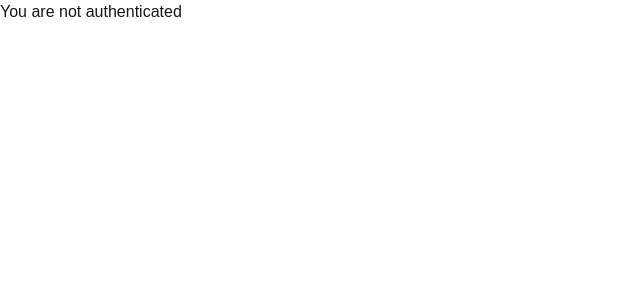
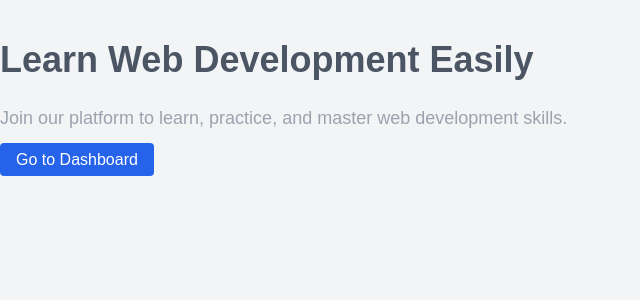
Before and after one commit to ometman/stackvarsity, a Next.js app in the folder frontend/: page /dashboard in a window 1280 px wide. Shown: the top 300 px of the page, without its empty margins (0-640 px from the left). Built offline with nearby package versions, Linux system fonts and the light colour scheme.

Commit message:
Fix login route to dashboard issue with contextAPI

```diff
--- a/frontend/src/app/auth/login/page.tsx
+++ b/frontend/src/app/auth/login/page.tsx
@@ -4,14 +4,15 @@ import { useRouter } from "next/navigation";
 import { useState } from "react";
 import Image from "next/image";
 import apiClient from "../../../utils/api"; // Importing the pre-configured axios instance
-import { useAuth } from "../../context/AuthContext";
+// import { useAuth } from "../../context/AuthContext";
+
 export default function LoginPage() {
   const [email, setEmail] = useState("");
   const [password, setPassword] = useState("");
   const [error, setError] = useState("");
   const [isLoading, setIsLoading] = useState(false);
   const router = useRouter();
-  const { login } = useAuth();
+  // const { login } = useAuth();
 
 
   const handleLogin = async () => {
@@ -24,9 +25,9 @@ export default function LoginPage() {
     setError(""); // Clear previous errors
     try {
       const response = await apiClient.post("/api/users/login", { email, password });
-      const { token } = await response.data.json();
-      localStorage.setItem("authToken", token)
-      login(token);
+      // const { token } = await response.data.json();
+      // localStorage.setItem("authToken", token)
+      // login(token);
       router.push("/dashboard"); // Navigate to the dashboard on successful login
     } catch (error: any) {
       setError(error.response?.data?.message || "An error occurred. Please try again.");
--- a/frontend/src/app/context/AuthContext.tsx
+++ b/frontend/src/app/context/AuthContext.tsx
@@ -10,6 +10,7 @@ type AuthContextType = {
 };
 
 const AuthContext = createContext<AuthContextType | undefined>(undefined);
+
 
 export const AuthProvider = ({ children }: { children: React.ReactNode }) => {
   const [isAuthenticated, setIsAuthenticated] = useState(false);
--- a/frontend/src/app/dashboard/DashboardLayout.tsx
+++ b/frontend/src/app/dashboard/DashboardLayout.tsx
@@ -1,3 +1,5 @@
+"use client"
+
 import React from "react";
 import Header from "../../components/Header";
 import Sidebar from "../../components/Sidebar";
--- a/frontend/src/app/dashboard/DashboardView.tsx
+++ b/frontend/src/app/dashboard/DashboardView.tsx
@@ -1,10 +1,12 @@
+"use client";
+
 import DashboardLayout from "./DashboardLayout";
-import CourseList from "../../features/dashboard/CourseList";
+import CourseList from "./CourseList";
 
 const DashboardView = () => {
   return (
     <DashboardLayout>
-      <h1>Welcome to Your Dashboard</h1>
+      <h1>Welcome to Your DashboardLayout </h1>
       <CourseList />
     </DashboardLayout>
   );
--- a/frontend/src/app/dashboard/page.tsx
+++ b/frontend/src/app/dashboard/page.tsx
@@ -1,32 +1,34 @@
 // dashboard/page.tsx
-// import Link from 'next/link';
-// import Header from '../../components/Header';
+import Link from 'next/link';
+import Header from '../../components/Header';
 
-// export default function Home() {
-//   return (
-//     <div className="min-h-screen bg-gray-100">
-//       <Header />
-//       <main className="container mx-auto py-10">
-//         <h2 className="text-4xl text-gray-600 font-bold mb-6">Learn Web Development Easily</h2>
-//         <p className="text-lg text-gray-400 mb-4">
-//           Join our platform to learn, practice, and master web development skills.
-//         </p>
-//         <Link href="/dashboard" className="bg-blue-600 text-white px-4 py-2 rounded hover:bg-blue-700">
-//           Go to Dashboard
-//         </Link>
-//       </main>
-//     </div>
-//   );
+export default function Home() {
+  return (
+    <div className="min-h-screen bg-gray-100">
+      {/* <Header /> */}
+      <main className="container mx-auto py-10">
+        <h2 className="text-4xl text-gray-600 font-bold mb-6">Learn Web Development Easily</h2>
+        <p className="text-lg text-gray-400 mb-4">
+          Join our platform to learn, practice, and master web development skills.
+        </p>
+        <Link href="/dashboard" className="bg-blue-600 text-white px-4 py-2 rounded hover:bg-blue-700">
+          Go to Dashboard
+        </Link>
+      </main>
+    </div>
+  );
+}
+
+// "use client";
+
+// import { useAuth } from "../context/AuthContext";
+// import DashboardView from "./DashboardView";
+
+// export default function Dashboard() {
+//    const { isAuthenticated, token } = useAuth();
+
+//    if (!isAuthenticated) {
+//     return (<p>You are not authenticated</p>)
+//    }
+//   return <DashboardView />;
 // }
-
-import { useAuth } from "../context/AuthContext";
-import DashboardView from "./DashboardView";
-
-export default function Dashboard() {
-   const { isAuthenticated, token } = useAuth();
-
-   if (!isAuthenticated) {
-    return (<p>You are not authenticated</p>)
-   }
-  return <DashboardView />;
-}
--- a/frontend/src/app/page.tsx
+++ b/frontend/src/app/page.tsx
@@ -3,7 +3,7 @@ import Footer from '../components/Footer';
 export default function Home() {
   return (
     <div className="min-h-screen bg-gray-100">
-      <Header isAuthenticated={false} />
+      <Header />
       <main className="container mx-auto py-10">
         <h2 className="text-4xl text-gray-600 font-bold mb-6">Welcome to StackVarsity</h2>
         <p className="text-lg text-gray-400 mb-4">
--- a/frontend/src/components/Header.tsx
+++ b/frontend/src/components/Header.tsx
@@ -4,26 +4,25 @@ import Link from "next/link";
 import { useState } from "react";
 import { useRouter } from "next/navigation";
 import { FaUserCircle, FaBell, FaSearch, FaBars, FaTimes } from "react-icons/fa";
+import { useAuth } from "../app/context/AuthContext"; // Import useAuth
 
-const Header = ({ isAuthenticated }: { isAuthenticated: boolean }) => {
+const Header = () => {
   const router = useRouter();
+  const { isAuthenticated, logout } = useAuth(); // Access auth state and logout function
   const [isMenuOpen, setIsMenuOpen] = useState(false);
 
   const handleLogout = () => {
-    // Logout logic here
-    console.log("User logged out");
+    logout(); // Call logout from context
     router.push("/login");
   };
 
   return (
-    <header className="bg-blue-600 text-white shadow-lg">
+    <header className="bg-blue-600 text-white shadow-md">
       <div className="container mx-auto flex items-center justify-between p-4">
         {/* Logo */}
-        <div className="logo">
-          <h1 className="text-2xl font-bold">
-            <Link href="/">StackVarsity</Link>
-          </h1>
-        </div>
+        <h1 className="text-2xl font-bold">
+          <Link href="/">StackVarsity</Link>
+        </h1>
 
         {/* Desktop Navigation */}
         <nav className="hidden md:flex space-x-6">
@@ -75,7 +74,7 @@ const Header = ({ isAuthenticated }: { isAuthenticated: boolean }) => {
             <>
               <Link
                 href="/auth/login"
-                className="hover:bg-gray-100 text-blue-600 bg-white px-4 py-1 rounded"
+                className="text-blue-600 bg-white px-4 py-1 rounded hover:bg-gray-100"
               >
                 Login
               </Link>
@@ -90,7 +89,7 @@ const Header = ({ isAuthenticated }: { isAuthenticated: boolean }) => {
 
           {/* Hamburger Menu */}
           <button
-            className="md:hidden text-xl"
+            className="md:hidden text-2xl focus:outline-none"
             onClick={() => setIsMenuOpen(!isMenuOpen)}
           >
             {isMenuOpen ? <FaTimes /> : <FaBars />}
--- a/frontend/src/components/Sidebar.tsx
+++ b/frontend/src/components/Sidebar.tsx
@@ -3,7 +3,7 @@
 
 import { useState } from "react";
 import Link from "next/link";
-import { useRouter } from "next/router";
+import { useRouter } from "next/navigation";
 import { FaHome, FaBook, FaUser, FaCog, FaSignOutAlt } from "react-icons/fa";
 
 const Sidebar = () => {
@@ -26,31 +26,31 @@ const Sidebar = () => {
 
       <div className="menu">
         <Link href="/dashboard">
-          <a className="menu-item">
+          <p className="menu-item">
             <FaHome />
             {isOpen && <span>Home</span>}
-          </a>
+          </p>
         </Link>
 
         <Link href="/courses">
-          <a className="menu-item">
+          <p className="menu-item">
             <FaBook />
             {isOpen && <span>Courses</span>}
-          </a>
+          </p>
         </Link>
 
         <Link href="/profile">
-          <a className="menu-item">
+          <p className="menu-item">
             <FaUser />
             {isOpen && <span>Profile</span>}
-          </a>
+          </p>
         </Link>
 
         <Link href="/settings">
-          <a className="menu-item">
+          <p className="menu-item">
             <FaCog />
             {isOpen && <span>Settings</span>}
-          </a>
+          </p>
         </Link>
 
         <button className="menu-item logout" onClick={handleLogout}>
```
